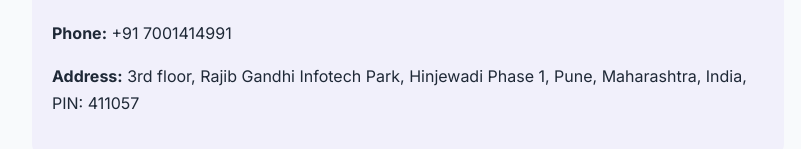
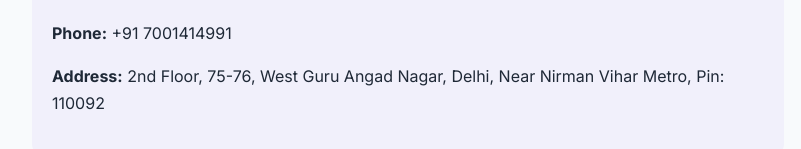
Before and after one commit to msckolw/Teroment, a React (Vite) app: page /privacy-policy in a window 1280 px wide. Shown: the part 1667-1816 px from the top of the page, without its empty margins (232-1033 px from the left). Built offline with nearby package versions, Linux system fonts and the light colour scheme.

Commit message:
Update company address to Delhi location

```diff
--- a/src/App.jsx
+++ b/src/App.jsx
@@ -2118,7 +2118,7 @@
                 <div style={{marginTop:'20px'}}>
                   <div style={{marginBottom:'20px'}}>
                     <strong style={{display:'block', marginBottom:'8px', color:'var(--text)'}}>📍 Address</strong>
-                    <div style={{lineHeight:'1.6', color: 'var(--tc-muted)', fontSize: '15px'}}>3rd floor, Rajib Gandhi Infotech Park, Hinjewadi Phase 1, Pune, Maharashtra, India, PIN: 411057</div>
+                    <div style={{lineHeight:'1.6', color: 'var(--tc-muted)', fontSize: '15px'}}>2nd Floor, 75-76, West Guru Angad Nagar, Delhi, Near Nirman Vihar Metro, Pin: 110092</div>
                   </div>
 
                   <div style={{marginBottom:'20px'}}>
@@ -2209,7 +2209,7 @@
 
                 <div style={{marginBottom:'28px'}}>
                   <strong style={{display:'block', marginBottom:'8px', color:'var(--text)'}}>Address</strong>
-                  <div className="muted" style={{lineHeight:'1.7'}}>3rd floor, Rajib Gandhi Infotech Park, Hinjewadi Phase 1, Pune, Maharashtra, India, PIN: 411057</div>
+                  <div className="muted" style={{lineHeight:'1.7'}}>2nd Floor, 75-76, West Guru Angad Nagar, Delhi, Near Nirman Vihar Metro, Pin: 110092</div>
                 </div>
 
                 <div style={{marginBottom:'28px'}}>
--- a/src/pages/PrivacyPolicy.jsx
+++ b/src/pages/PrivacyPolicy.jsx
@@ -121,7 +121,7 @@
           <div style={{background: isDarkMode ? 'rgba(124,58,237,0.1)' : 'rgba(124,58,237,0.05)', padding: '20px', borderRadius: '8px', marginTop: '16px', color: isDarkMode ? '#e2e8f0' : '#1f2937'}}>
             <p><strong>Email:</strong> info@teroment.com</p>
             <p><strong>Phone:</strong> +91 7001414991</p>
-            <p><strong>Address:</strong> 3rd floor, Rajib Gandhi Infotech Park, Hinjewadi Phase 1, Pune, Maharashtra, India, PIN: 411057</p>
+            <p><strong>Address:</strong> 2nd Floor, 75-76, West Guru Angad Nagar, Delhi, Near Nirman Vihar Metro, Pin: 110092</p>
           </div>
         </div>
       </div>
--- a/src/pages/TermsConditions.jsx
+++ b/src/pages/TermsConditions.jsx
@@ -106,7 +106,7 @@
           <div style={{background: isDarkMode ? 'rgba(124,58,237,0.1)' : 'rgba(124,58,237,0.05)', padding: '20px', borderRadius: '8px', marginTop: '16px', color: isDarkMode ? '#e2e8f0' : '#1f2937'}}>
             <p><strong>Email:</strong> info@teroment.com</p>
             <p><strong>Phone:</strong> +91 7001414991</p>
-            <p><strong>Address:</strong> 3rd floor, Rajib Gandhi Infotech Park, Hinjewadi Phase 1, Pune, Maharashtra, India, PIN: 411057</p>
+            <p><strong>Address:</strong> 2nd Floor, 75-76, West Guru Angad Nagar, Delhi, Near Nirman Vihar Metro, Pin: 110092</p>
           </div>
         </div>
       </div>
```
